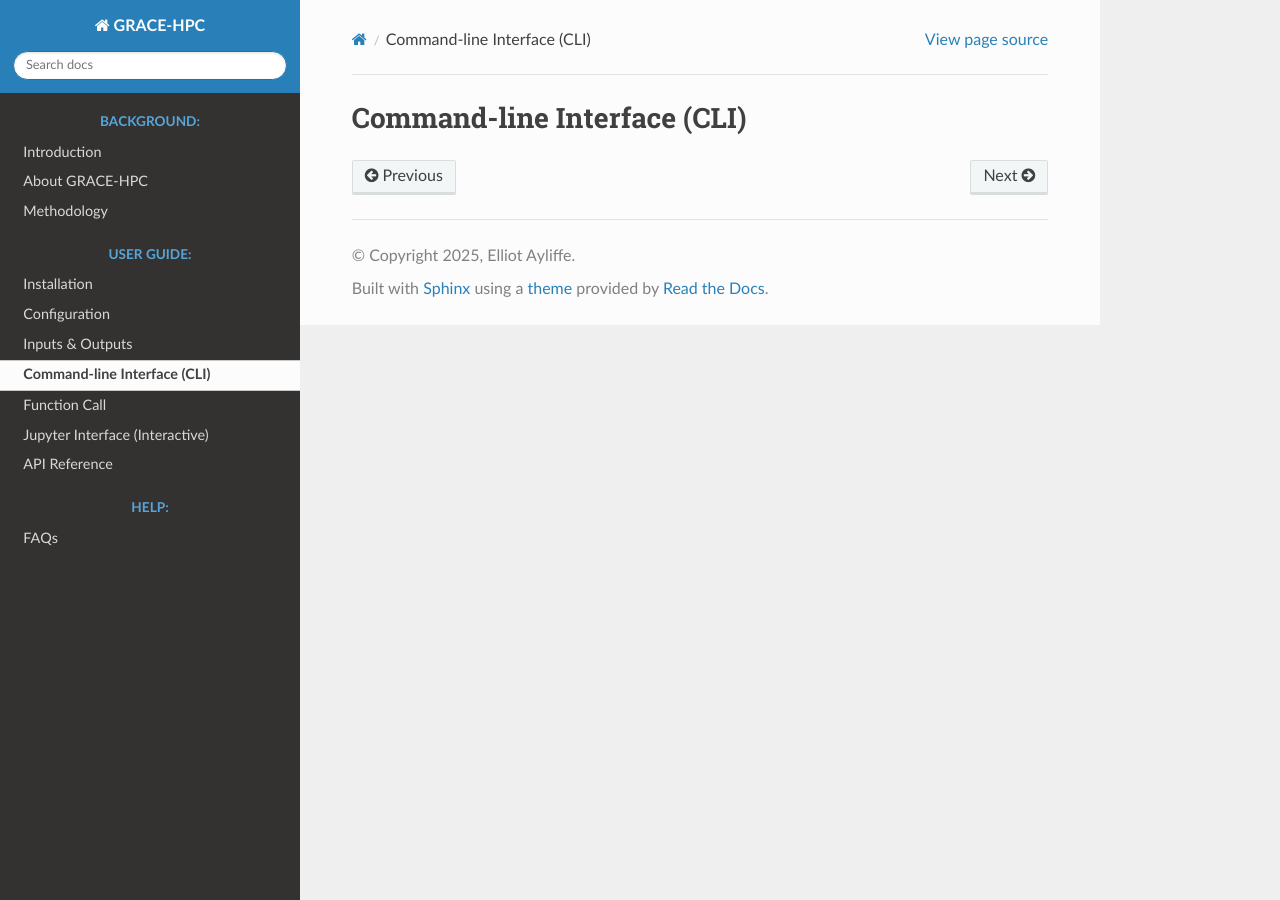
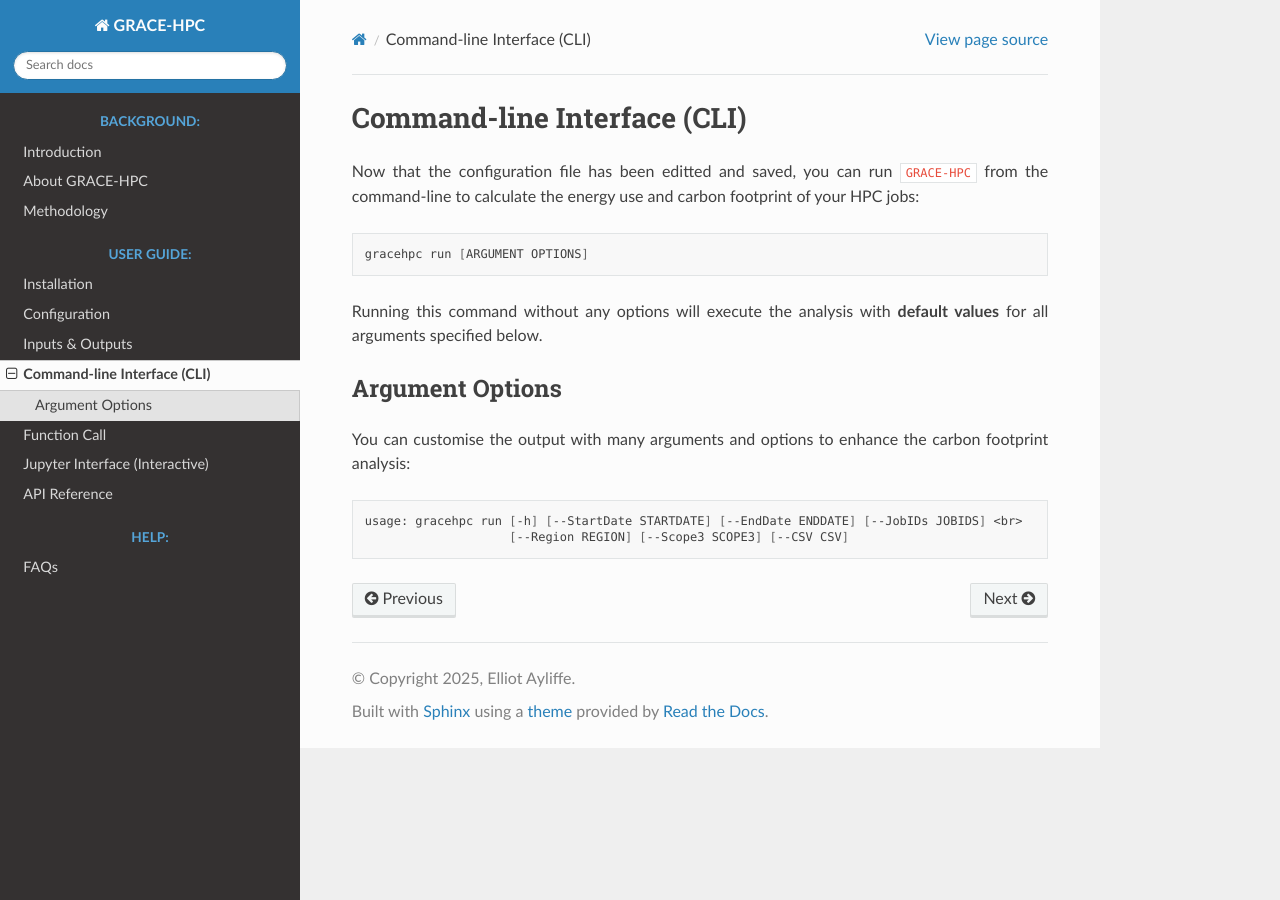
Before and after one commit to Elliot-Ayliffe/GRACE-HPC, a Sphinx documentation site: the page built from docs/cli.md, in a window 1280 px wide. Built offline with Sphinx 7.4.7 and the Read the Docs theme 3.1.0, drawn with Linux system fonts in a browser that asks for light colours.

Commit message:
Update cli.md

````diff
--- a/docs/cli.md
+++ b/docs/cli.md
@@ -1 +1,16 @@
 # Command-line Interface (CLI)
+
+Now that the configuration file has been editted and saved, you can run `GRACE-HPC` from the command-line to calculate the energy use and carbon footprint of your HPC jobs:
+
+```bash
+gracehpc run [ARGUMENT OPTIONS]
+```
+Running this command without any options will execute the analysis with **default values** for all arguments specified below.
+
+## Argument Options
+
+You can customise the output with many arguments and options to enhance the carbon footprint analysis:
+
+```bash
+usage: gracehpc run [-h] [--StartDate STARTDATE] [--EndDate ENDDATE] [--JobIDs JOBIDS] <br>
+                    [--Region REGION] [--Scope3 SCOPE3] [--CSV CSV]
````
